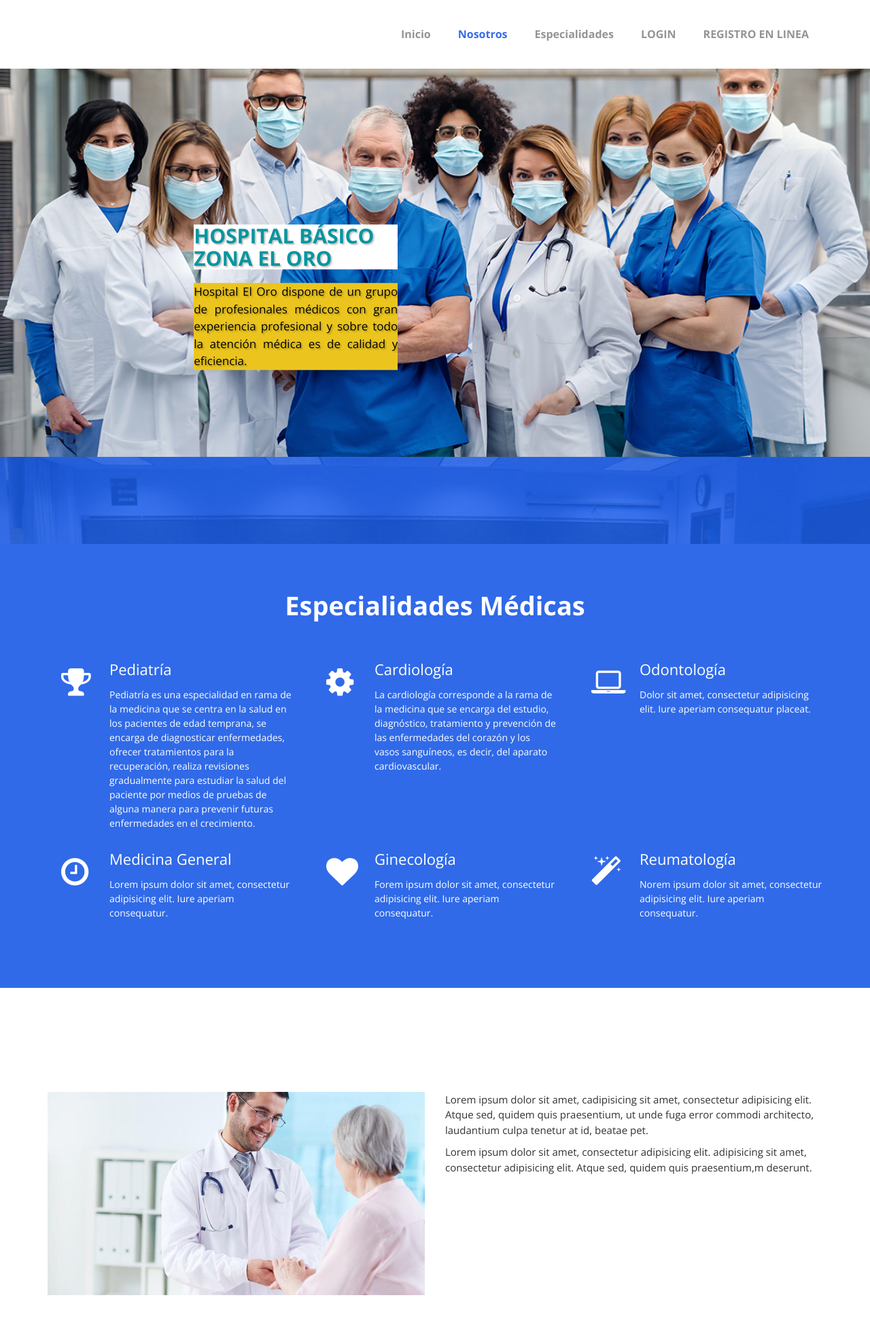
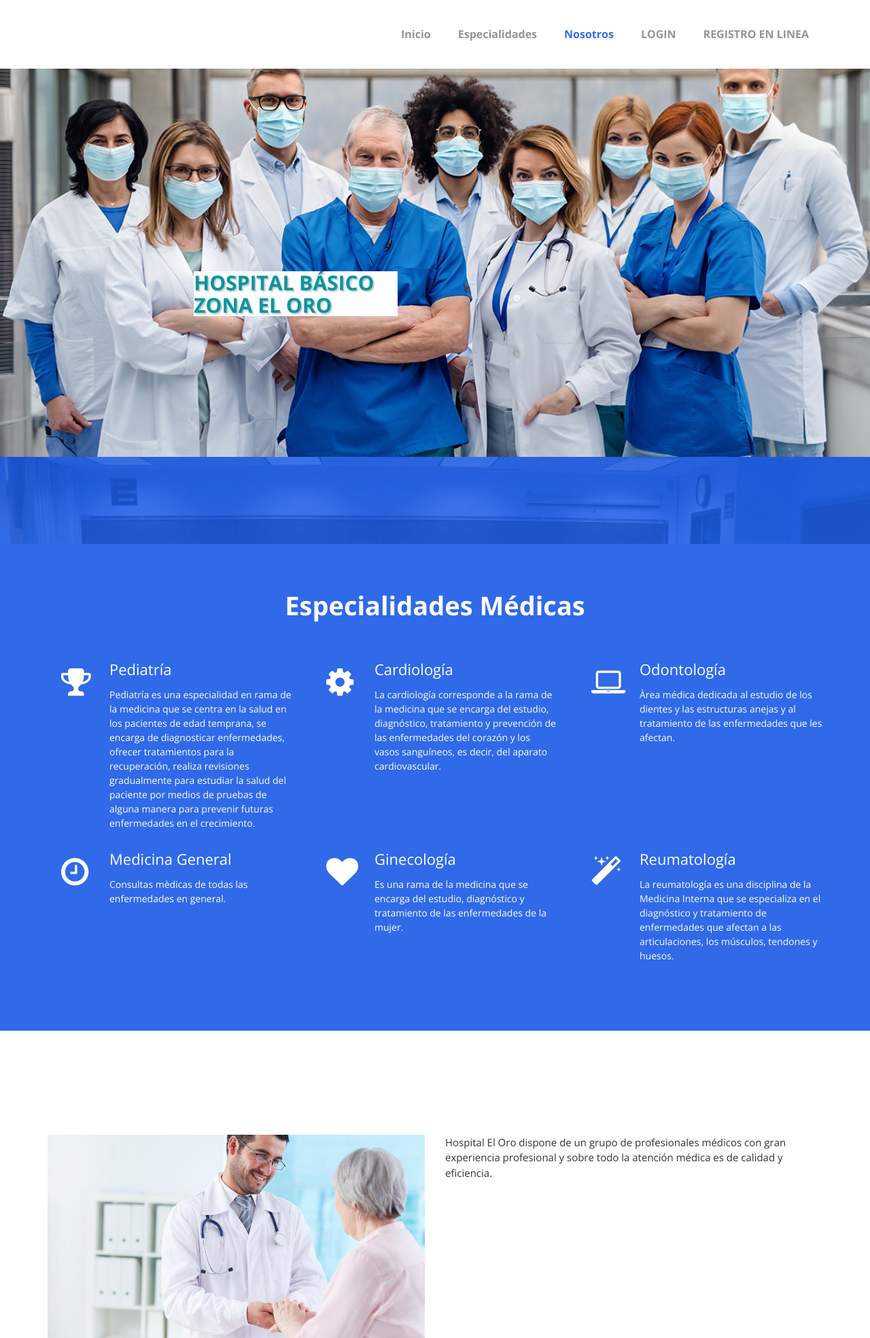
Before and after one commit to WilliamJz94/citas_eloro, a PHP site: the page made by inicio.php in a window 1280 px wide. Shown: the top 1968 px of the page at 68% size. Run offline with PHP 8.4, Linux system fonts and the light colour scheme.

Commit message:
nuevos cambios en login.php

```diff
--- a/inicio.php
+++ b/inicio.php
@@ -69,8 +69,8 @@
                                         id="navbar-collapse-1">
                                         <ul class="nav navbar-nav navbar-right">
                                             <li class="active"><a href="#banner">Inicio</a></li>
+                                            <li><a href="#especialidades">Especialidades</a></li>
                                             <li><a href="#about">Nosotros</a></li>
-                                            <li><a href="#especialidades">Especialidades</a></li>
                                             <li><a href="vista/page-login.php">LOGIN</a></li>
                                             <li><a href="vista/page-registro.php">REGISTRO EN LINEA</a></li>
 
@@ -115,8 +115,7 @@
                     <div class="caption-data" style="margin-top: 0px; opacity: 1;" data-animation-effect="fadeIn">
                         <h1>HOSPITAL BÁSICO ZONA EL ORO</h1>
 
-                        <p>Hospital El Oro dispone de un grupo de profesionales médicos con gran experiencia profesional
-                            y sobre todo la atención médica es de calidad y eficiencia.</p>
+                        <p></p>
 
 
 
@@ -180,7 +179,7 @@
                         <div class="media-body">
                             <h3 class="media-heading">Odontología</h3>
                             <blockquote>
-                                <p>Dolor sit amet, consectetur adipisicing elit. Iure aperiam consequatur placeat.</p>
+                                <p>Àrea médica dedicada al estudio de los dientes y las estructuras anejas y al tratamiento de las enfermedades que les afectan.</p>
 
                             </blockquote>
                         </div>
@@ -196,7 +195,7 @@
                         <div class="media-body">
                             <h3 class="media-heading">Medicina General</h3>
                             <blockquote>
-                                <p>Lorem ipsum dolor sit amet, consectetur adipisicing elit. Iure aperiam consequatur.
+                                <p>Consultas mèdicas de todas las enfermedades en general.
                                 </p>
 
                             </blockquote>
@@ -211,7 +210,7 @@
                         <div class="media-body">
                             <h3 class="media-heading">Ginecología</h3>
                             <blockquote>
-                                <p>Forem ipsum dolor sit amet, consectetur adipisicing elit. Iure aperiam consequatur.
+                                <p>Es una rama de la medicina que se encarga del estudio, diagnóstico y tratamiento de las enfermedades de la mujer.
                                 </p>
 
                             </blockquote>
@@ -226,7 +225,7 @@
                         <div class="media-body">
                             <h3 class="media-heading">Reumatología</h3>
                             <blockquote>
-                                <p>Norem ipsum dolor sit amet, consectetur adipisicing elit. Iure aperiam consequatur.
+                                <p>La reumatología es una disciplina de la Medicina Interna que se especializa en el diagnóstico y tratamiento de enfermedades que afectan a las articulaciones, los músculos, tendones y huesos.
                                 </p>
 
                             </blockquote>
@@ -251,23 +250,11 @@
                             <div class="space"></div>
                         </div>
                         <div class="col-md-6">
-                            <p>Lorem ipsum dolor sit amet, cadipisicing sit amet, consectetur adipisicing elit. Atque
-                                sed, quidem quis praesentium, ut unde fuga error commodi architecto, laudantium culpa
-                                tenetur at id, beatae pet.</p>
-                            <p>Lorem ipsum dolor sit amet, consectetur adipisicing elit. adipisicing sit amet,
-                                consectetur adipisicing elit. Atque sed, quidem quis praesentium,m deserunt.</p>
-                            <!--<ul class="list-unstyled">
-                                <li><i class="fa fa-arrow-circle-right pr-10 colored"></i> Lorem ipsum enimdolor sit
-                                    amet</li>
-                                <li><i class="fa fa-arrow-circle-right pr-10 colored"></i> Explicabo deleniti neque
-                                    aliquid</li>
-                                <li><i class="fa fa-arrow-circle-right pr-10 colored"></i> Consectetur adipisicing elit
-                                </li>
-                                <li><i class="fa fa-arrow-circle-right pr-10 colored"></i> Lorem ipsum dolor sit amet
-                                </li>
-                                <li><i class="fa fa-arrow-circle-right pr-10 colored"></i> Quo issimos molest quibusdam
-                                    temporibus</li>
-                            </ul>-->
+                            <p>Hospital El Oro dispone de un grupo de profesionales médicos con gran experiencia profesional
+                            y sobre todo la atención médica es de calidad y eficiencia.</p>
+
+                            <p></p>
+
                         </div>
                     </div>
                     <div class="space"></div>
```
